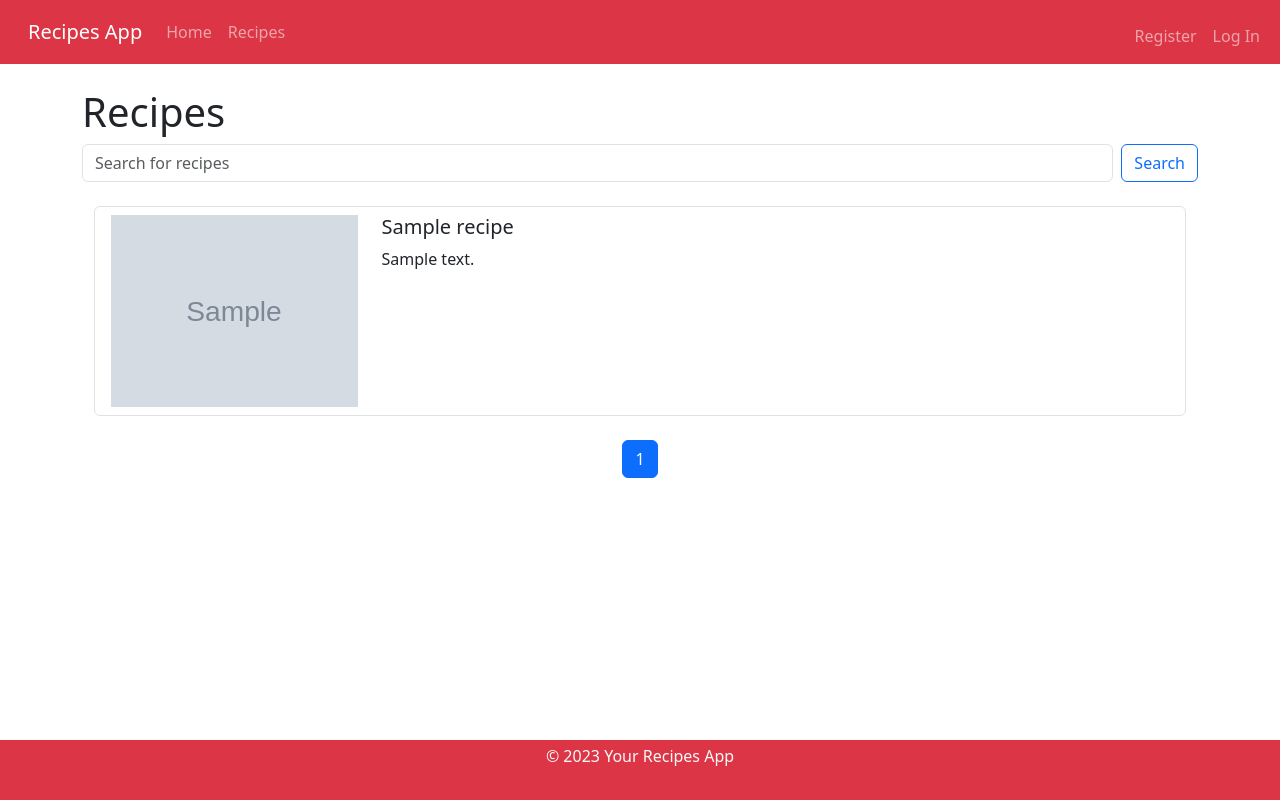
After one commit to Sobhi-0/Tabkha, a Flask app: page /recipes in a window 1280 px wide. The commit adds this page. Run offline with Flask 3, Linux system fonts and the light colour scheme; tables that the repository leaves empty hold one stand-in row (values such as "Sample post"); grey boxes marked "Sample" are stand-in pictures; some libraries are stand-ins or nearby versions.

Commit message:
Implement /recipes route - Create the recipes page - Move the search bar from home page to recipes page - Redirect popular and recommended recipes to recipes page

```diff
--- a/backend/app.py
+++ b/backend/app.py
@@ -2,7 +2,8 @@ import datetime
 
 from sqlalchemy import text
 
-from database.models import (Category, Instruction, Ingrediant, Recipe, User, db, setup_db)
+from database.models import (
+    Category, Instruction, Ingrediant, Recipe, User, db, setup_db)
 from flask import (Flask, flash, redirect, render_template,
                    request, session)
 from flask_session import Session
@@ -13,7 +14,8 @@ from werkzeug.security import check_password_hash, generate_password_hash
 def create_app(db_URI="", test_config=None):
     # create and configure the app
     app = Flask(__name__)
-    app = Flask(__name__, template_folder='../frontend/templates', static_folder='../frontend/static')
+    app = Flask(__name__, template_folder='../frontend/templates',
+                static_folder='../frontend/static')
 
     # Enable template auto-reloading
     app.config['TEMPLATES_AUTO_RELOAD'] = True
@@ -26,12 +28,10 @@ def create_app(db_URI="", test_config=None):
     # with app.app_context():
     #     db_drop_and_create_all()
 
-
     # configure session to use filesystem (instead of signed cookies)
     app.config["SESSION_PERMANENT"] = False
     app.config["SESSION_TYPE"] = "filesystem"
     Session(app)
-
 
     @app.after_request
     def after_request(response):
@@ -41,25 +41,35 @@ def create_app(db_URI="", test_config=None):
         response.headers["Pragma"] = "no-cache"
         return response
 
-
     @app.route("/health")
     def health():
         return "Up and Running!"
 
-
     @app.route("/my-recipes")
     @login_required
     def my_recipes():
-        recipes = Recipe.query.filter_by(user_id=session["user_id"]).order_by(Recipe.created_at.desc())
+        recipes = Recipe.query.filter_by(
+            user_id=session["user_id"]).order_by(Recipe.created_at.desc())
 
         # Paginating recipes
-        paginated_recipes = paginate_items(selection=recipes, request=request, per_page=7)
+        paginated_recipes = paginate_items(
+            selection=recipes, request=request, per_page=7)
 
         # return jsonify(paginated_recipes)
         return render_template('my-recipes.html', paginated_recipes=paginated_recipes)
 
+    # Recipe details
 
-    # Recipe details
+    @app.route("/recipes", methods=["GET"])
+    def recipes():
+        # Paginating recipes
+        recipes = Recipe.query.order_by(Recipe.created_at.desc())
+        paginated_recipes = paginate_items(
+            selection=recipes, request=request, per_page=7)
+
+        return render_template('recipes.html', paginated_recipes=paginated_recipes)
+
+
     @app.route("/recipe/<int:recipe_id>", methods=["GET"])
     def recipe(recipe_id):
         recipe = Recipe.query.filter_by(id=recipe_id).first()
@@ -80,20 +90,21 @@ def create_app(db_URI="", test_config=None):
         user = User.query.filter_by(id=recipe.user_id).first()
 
         # Get ingrediants and instructions for the recipe
-        ingrediants_query = text("SELECT * FROM ingrediants WHERE recipe_id = :recipe_id ORDER BY item_number")
+        ingrediants_query = text(
+            "SELECT * FROM ingrediants WHERE recipe_id = :recipe_id ORDER BY item_number")
         parameters = {"recipe_id": recipe_id}
         ingrediants_res = db.session.execute(ingrediants_query, parameters)
         ingrediants_rows = ingrediants_res.fetchall()
         ingrediants = [ingrediant for ingrediant in ingrediants_rows]
 
-        instructions_query = text("SELECT * FROM instructions WHERE recipe_id = :recipe_id ORDER BY step_number")
+        instructions_query = text(
+            "SELECT * FROM instructions WHERE recipe_id = :recipe_id ORDER BY step_number")
         parameters = {"recipe_id": recipe_id}
         instructions_res = db.session.execute(instructions_query, parameters)
         instructions_rows = instructions_res.fetchall()
         instructions = [instruction for instruction in instructions_rows]
 
         return render_template('recipe-details.html', recipe=recipe, ingredients=ingrediants, instructions=instructions, user=user, is_favorite=is_favorite)
-
 
     @app.route("/add-recipe", methods=["GET", "POST"])
     @login_required
@@ -129,15 +140,18 @@ def create_app(db_URI="", test_config=None):
                 return render_template("add-recipe.html", categories=categories, title=title, description=description, prepare_time=prepare_time, cook_time=cook_time, category_id=category_id, instructions=instructions, ingrediants=ingrediants)
 
             # Create a new recipe
-            recipe = Recipe(title=title, description=description, prepare_time=prepare_time, cook_time=cook_time, category_id=category_id, user_id=session["user_id"], created_at=datetime.datetime.now())
+            recipe = Recipe(title=title, description=description, prepare_time=prepare_time, cook_time=cook_time,
+                            category_id=category_id, user_id=session["user_id"], created_at=datetime.datetime.now())
 
             # Add ingrediants to the recipe
             for i, ingrediant in enumerate(ingrediants):
-                recipe.ingrediants.append(Ingrediant(item_number=i+1, item=ingrediant))
+                recipe.ingrediants.append(Ingrediant(
+                    item_number=i+1, item=ingrediant))
 
             # Add instructions to the recipe
             for i, instruction in enumerate(instructions):
-                recipe.instructions.append(Instruction(step_number=i+1, description=instruction))
+                recipe.instructions.append(Instruction(
+                    step_number=i+1, description=instruction))
 
             # Add recipe to the database session and commit the changes
             recipe.insert()
@@ -148,7 +162,6 @@ def create_app(db_URI="", test_config=None):
         else:
             categories = Category.query.all()
             return render_template("add-recipe.html", categories=categories)
-
 
     @app.route("/edit-recipe/<int:recipe_id>", methods=["GET", "POST"])
     @login_required
@@ -205,11 +218,13 @@ def create_app(db_URI="", test_config=None):
 
             # Add ingrediants to the recipe
             for i, ingrediant in enumerate(ingrediants):
-                recipe.ingrediants.append(Ingrediant(item_number=i+1, item=ingrediant))
+                recipe.ingrediants.append(Ingrediant(
+                    item_number=i+1, item=ingrediant))
 
             # Add instructions to the recipe
             for i, instruction in enumerate(instructions):
-                recipe.instructions.append(Instruction(step_number=i+1, description=instruction))
+                recipe.instructions.append(Instruction(
+                    step_number=i+1, description=instruction))
 
             recipe.update()
 
@@ -225,27 +240,31 @@ def create_app(db_URI="", test_config=None):
                 return redirect("/my-recipes")
 
             # Get ingrediants and instructions for the recipe
-            ingrediants_query = text("SELECT * FROM ingrediants WHERE recipe_id = :recipe_id ORDER BY item_number")
+            ingrediants_query = text(
+                "SELECT * FROM ingrediants WHERE recipe_id = :recipe_id ORDER BY item_number")
             parameters = {"recipe_id": recipe_id}
             ingrediants_res = db.session.execute(ingrediants_query, parameters)
             ingrediants_rows = ingrediants_res.fetchall()
             ingrediants = [ingrediant for ingrediant in ingrediants_rows]
 
-            instructions_query = text("SELECT * FROM instructions WHERE recipe_id = :recipe_id ORDER BY step_number")
+            instructions_query = text(
+                "SELECT * FROM instructions WHERE recipe_id = :recipe_id ORDER BY step_number")
             parameters = {"recipe_id": recipe_id}
-            instructions_res = db.session.execute(instructions_query, parameters)
+            instructions_res = db.session.execute(
+                instructions_query, parameters)
             instructions_rows = instructions_res.fetchall()
             instructions = [instruction for instruction in instructions_rows]
 
             return render_template("/edit-recipe.html", recipe=recipe, categories=categories, ingrediants=ingrediants, instructions=instructions)
 
-
     @app.route("/recipe/<int:recipe_id>", methods=["DELETE"])
     @login_required
     def delete_recipe(recipe_id):
         # Paginating recipes
-        recipes = Recipe.query.filter_by(user_id=session["user_id"]).order_by(Recipe.created_at.desc())
-        paginated_recipes = paginate_items(selection=recipes, request=request, per_page=7)
+        recipes = Recipe.query.filter_by(
+            user_id=session["user_id"]).order_by(Recipe.created_at.desc())
+        paginated_recipes = paginate_items(
+            selection=recipes, request=request, per_page=7)
 
         recipe = Recipe.query.filter_by(id=recipe_id).first()
 
@@ -262,19 +281,21 @@ def create_app(db_URI="", test_config=None):
         flash("Recipe deleted!", "success")
         return render_template("my-recipes.html", paginated_recipes=paginated_recipes)
 
+    # Search for recipes
 
-    # Search for recipes
     @app.route("/search", methods=["GET"])
     def search():
         search_query = request.args.get("q")
-        recipes = Recipe.query.filter(Recipe.title.ilike(f"%{search_query}%")).order_by(Recipe.created_at.desc())
+        recipes = Recipe.query.filter(Recipe.title.ilike(
+            f"%{search_query}%")).order_by(Recipe.created_at.desc())
         # Paginating recipes
-        paginated_recipes = paginate_items(selection=recipes, request=request, per_page=7)
+        paginated_recipes = paginate_items(
+            selection=recipes, request=request, per_page=7)
 
         return render_template("search.html", search_query=search_query, paginated_recipes=paginated_recipes)
 
+    # Add recipe to favorites
 
-    # Add recipe to favorites
     @app.route("/favorite/<int:recipe_id>", methods=["POST"])
     @login_required
     def favorite(recipe_id):
@@ -291,8 +312,8 @@ def create_app(db_URI="", test_config=None):
         flash("Recipe added to favorites!", "success")
         return redirect("/")
 
+    # Remove recipe from favorites
 
-    # Remove recipe from favorites
     @app.route("/unfavorite/<int:recipe_id>", methods=["POST"])
     @login_required
     def unfavorite(recipe_id):
@@ -315,8 +336,8 @@ def create_app(db_URI="", test_config=None):
         # return render_template("favorites.html",)
         return redirect("/")
 
+    # View user's favorites
 
-    # View user's favorites
     @app.route("/my-favorites", methods=["GET"])
     @login_required
     def my_favorites():
@@ -324,7 +345,6 @@ def create_app(db_URI="", test_config=None):
         recipes = user.favorites
 
         return render_template("my-favorites.html", recipes=recipes)
-
 
     @app.route("/profile", methods=["GET"])
     @login_required
@@ -336,7 +356,6 @@ def create_app(db_URI="", test_config=None):
             return redirect("/")
 
         return render_template("profile.html", user=user)
-
 
     @app.route("/login", methods=["GET", "POST"])
     def login():
@@ -377,7 +396,6 @@ def create_app(db_URI="", test_config=None):
         else:
             return render_template("login.html")
 
-
     @app.route("/change-password", methods=["POST"])
     @login_required
     def change_password():
@@ -412,7 +430,6 @@ def create_app(db_URI="", test_config=None):
         flash("Password changed successfully", "success")
         return redirect("/profile")
 
-
     @app.route("/register", methods=["GET", "POST"])
     def register():
         if request.method == "POST":
@@ -424,7 +441,7 @@ def create_app(db_URI="", test_config=None):
             password2 = request.form.get("password2")
 
             # Ensure all fields were submitted
-            if  not firstname or not lastname or not email or not username or not password1 or not password2:
+            if not firstname or not lastname or not email or not username or not password1 or not password2:
                 flash("Must fill all fields", "warning")
                 return render_template("register.html")
 
@@ -453,7 +470,8 @@ def create_app(db_URI="", test_config=None):
                 flash("Email already exists", "error")
                 return render_template("register.html", firstname=firstname, lastname=lastname, username=username)
 
-            new_user = User(first_name=firstname, last_name=lastname, username=username, email=email, password_hash=generate_password_hash(password1), created_at=datetime.datetime.now())
+            new_user = User(first_name=firstname, last_name=lastname, username=username, email=email,
+                            password_hash=generate_password_hash(password1), created_at=datetime.datetime.now())
             new_user.insert()
 
             flash("Account created successfully", "success")
@@ -461,7 +479,6 @@ def create_app(db_URI="", test_config=None):
 
         else:
             return render_template("register.html")
-
 
     @app.route("/logout")
     def logout():
@@ -471,7 +488,6 @@ def create_app(db_URI="", test_config=None):
         # Redirect user to login form
         return redirect("/")
 
-
     @app.route("/")
     def index():
         # Recipes to be displayed on the home page
@@ -479,8 +495,7 @@ def create_app(db_URI="", test_config=None):
 
         return render_template("home.html", recipes=recipes)
 
-
     return app
 
 
-app = create_app()
+APP = create_app()
--- a/frontend/templates/layout.html
+++ b/frontend/templates/layout.html
@@ -46,7 +46,7 @@
                             <a class="nav-link" href="/">Home</a>
                         </li>
                         <li class="nav-item">
-                            <a class="nav-link" href="#">Recipes</a>
+                            <a class="nav-link" href="/recipes">Recipes</a>
                         </li>
                         <li><hr class="dropdown-divider"></li>
                     </ul>
--- /dev/null
+++ b/frontend/templates/recipes.html
@@ -0,0 +1,92 @@
+{% extends "layout.html" %}
+
+{% block title %}
+    Recipes
+{% endblock %}
+
+{% block main %}
+
+    <h1>Recipes</h1>
+
+    <!-- Search Bar -->
+    <form action="/search" method="get" class="d-flex mb-4">
+        <input class="form-control me-2" type="search" name="q" placeholder="Search for recipes" aria-label="Search">
+        <button class="btn btn-outline-primary" type="submit">Search</button>
+    </form>
+
+
+    <div class="container">
+        <!-- Displaying Paginated Recipes -->
+        <ul class="list-group mb-4">
+            {% for recipe in paginated_recipes %}
+                <!-- Display each recipe as a list item with image, title, and description -->
+                <li class="list-group-item">
+                    <div class="row">
+                        <!-- Recipe Image Column -->
+                        <div class="col-3" onclick="viewRecipe({{ recipe.id }})">
+                            {% if recipe.image %}
+                                <img src="{{ recipe.image }}" alt="Recipe Image" class="img-fluid img-fluids">
+                            {% else %}
+                                <img src="{{ url_for('static', filename='default_recipe_image.jpg') }}" alt="Recipe Image" class="img-fluid img-fluids">
+                            {% endif %}
+                        </div>
+
+                        <!-- Recipe Details Column -->
+                        <div class="col-6" onclick="viewRecipe({{ recipe.id }})">
+                            <h5>{{ recipe.title }}</h5>
+                            <p>{{ recipe.description }}</p>
+                        </div>
+                    </div>
+                </li>
+            {% endfor %}
+        </ul>
+
+        <!-- Pagination Controls -->
+        <nav aria-label="Recipe Pagination">
+            <ul class="pagination justify-content-center ">
+                {% if paginated_recipes.has_prev %}
+                    <li class="page-item">
+                        <a class="page-link" href="{{ url_for('recipes', user_id=session['user_id'], page=paginated_recipes.prev_num) }}" aria-label="Previous">
+                            <span aria-hidden="true">&laquo;</span>
+                        </a>
+                    </li>
+                {% endif %}
+
+                {% for num in paginated_recipes.iter_pages() %}
+                    {% if num %}
+                        <li class="page-item {% if num == paginated_recipes.page %}active{% endif %}">
+                            <a class="page-link" href="{{ url_for('recipes', user_id=session['user_id'], page=num) }}">{{ num }}</a>
+                        </li>
+                    {% else %}
+                        <li class="page-item disabled"><span class="page-link">...</span></li>
+                    {% endif %}
+                {% endfor %}
+
+                {% if paginated_recipes.has_next %}
+                    <li class="page-item">
+                        <a class="page-link" href="{{ url_for('recipes', user_id=session['user_id'], page=paginated_recipes.next_num) }}" aria-label="Next">
+                            <span aria-hidden="true">&raquo;</span>
+                        </a>
+                    </li>
+                {% endif %}
+            </ul>
+        </nav>
+        {% if session["user_id"] %}
+        <!-- Add Recipe button -->
+        <a href="/add-recipe" class="add-recipe-btn btn btn-primary">
+            <svg xmlns="http://www.w3.org/2000/svg" width="30" height="30" fill="currentColor" class="bi bi-plus-circle" viewBox="0 0 16 16">
+                <path d="M8 15A7 7 0 1 1 8 1a7 7 0 0 1 0 14zm0 1A8 8 0 1 0 8 0a8 8 0 0 0 0 16z"/>
+                <path d="M8 4a.5.5 0 0 1 .5.5v3h3a.5.5 0 0 1 0 1h-3v3a.5.5 0 0 1-1 0v-3h-3a.5.5 0 0 1 0-1h3v-3A.5.5 0 0 1 8 4z"/>
+            </svg>
+            <i class="bi bi-plus-circle"></i>  Create Recipe
+        </a>
+        {% endif %}
+    </div>
+
+    <script>
+        function viewRecipe(recipeId) {
+            window.location.href = "/recipe/" + recipeId;
+        }
+    </script>
+
+{% endblock %}
```
Also changed, not shown: frontend/templates/home.html (+3 -9 lines).
